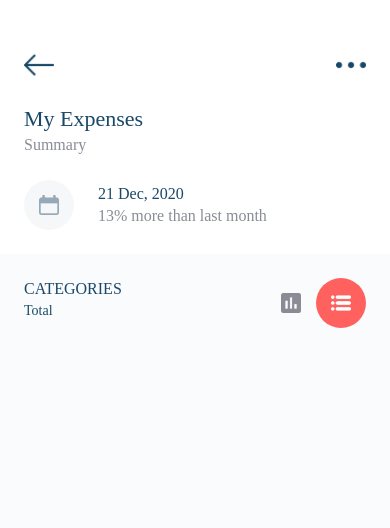
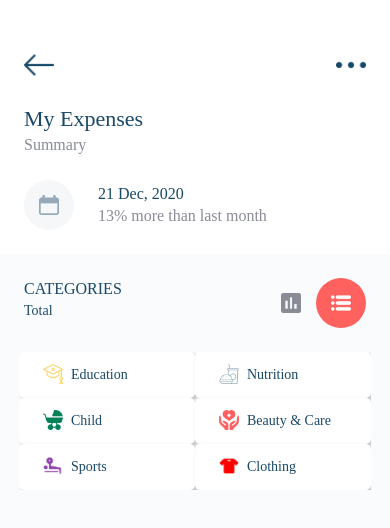
Before and after one commit to corozb/expense-tracker-RN, a React Native app: screen /Home in a window 390 px wide. Both pictures are taken after a click on the element 341 px from the left and 303 px from the top of the page. Shown: the top 528 px of the page. Built offline with nearby package versions, Linux system fonts and the light colour scheme.

Commit message:
Category List

```diff
--- a/screens/Home.js
+++ b/screens/Home.js
@@ -1,10 +1,212 @@
 import React, { useState } from 'react'
-import { StyleSheet, View, Text, TouchableOpacity, Image } from 'react-native'
+import { StyleSheet, View, Text, TouchableOpacity, Image, ScrollView, FlatList } from 'react-native'
 
 import { COLORS, SIZES, FONTS, icons } from '../constants'
 
+// dummy data
+const confirmStatus = 'C'
+const pendingStatus = 'P'
+
+let categoriesData = [
+  {
+    id: 1,
+    name: 'Education',
+    icon: icons.education,
+    color: COLORS.yellow,
+    expenses: [
+      {
+        id: 1,
+        title: 'Tuition Fee',
+        description: 'Tuition fee',
+        location: "ByProgrammers' tuition center",
+        total: 100.0,
+        status: pendingStatus,
+      },
+      {
+        id: 2,
+        title: 'Arduino',
+        description: 'Hardward',
+        location: "ByProgrammers' tuition center",
+        total: 30.0,
+        status: pendingStatus,
+      },
+      {
+        id: 3,
+        title: 'Javascript Books',
+        description: 'Javascript books',
+        location: "ByProgrammers' Book Store",
+        total: 20.0,
+        status: confirmStatus,
+      },
+      {
+        id: 4,
+        title: 'PHP Books',
+        description: 'PHP books',
+        location: "ByProgrammers' Book Store",
+        total: 20.0,
+        status: confirmStatus,
+      },
+    ],
+  },
+  {
+    id: 2,
+    name: 'Nutrition',
+    icon: icons.food,
+    color: COLORS.lightBlue,
+    expenses: [
+      {
+        id: 5,
+        title: 'Vitamins',
+        description: 'Vitamin',
+        location: "ByProgrammers' Pharmacy",
+        total: 25.0,
+        status: pendingStatus,
+      },
+
+      {
+        id: 6,
+        title: 'Protein powder',
+        description: 'Protein',
+        location: "ByProgrammers' Pharmacy",
+        total: 50.0,
+        status: confirmStatus,
+      },
+    ],
+  },
+  {
+    id: 3,
+    name: 'Child',
+    icon: icons.baby_car,
+    color: COLORS.darkgreen,
+    expenses: [
+      {
+        id: 7,
+        title: 'Toys',
+        description: 'toys',
+        location: "ByProgrammers' Toy Store",
+        total: 25.0,
+        status: confirmStatus,
+      },
+      {
+        id: 8,
+        title: 'Baby Car Seat',
+        description: 'Baby Car Seat',
+        location: "ByProgrammers' Baby Care Store",
+        total: 100.0,
+        status: pendingStatus,
+      },
+      {
+        id: 9,
+        title: 'Pampers',
+        description: 'Pampers',
+        location: "ByProgrammers' Supermarket",
+        total: 100.0,
+        status: pendingStatus,
+      },
+      {
+        id: 10,
+        title: 'Baby T-Shirt',
+        description: 'T-Shirt',
+        location: "ByProgrammers' Fashion Store",
+        total: 20.0,
+        status: pendingStatus,
+      },
+    ],
+  },
+  {
+    id: 4,
+    name: 'Beauty & Care',
+    icon: icons.healthcare,
+    color: COLORS.peach,
+    expenses: [
+      {
+        id: 11,
+        title: 'Skin Care product',
+        description: 'skin care',
+        location: "ByProgrammers' Pharmacy",
+        total: 10.0,
+        status: pendingStatus,
+      },
+      {
+        id: 12,
+        title: 'Lotion',
+        description: 'Lotion',
+        location: "ByProgrammers' Pharmacy",
+        total: 50.0,
+        status: confirmStatus,
+      },
+      {
+        id: 13,
+        title: 'Face Mask',
+        description: 'Face Mask',
+        location: "ByProgrammers' Pharmacy",
+        total: 50.0,
+        status: pendingStatus,
+      },
+      {
+        id: 14,
+        title: 'Sunscreen cream',
+        description: 'Sunscreen cream',
+        location: "ByProgrammers' Pharmacy",
+        total: 50.0,
+        status: pendingStatus,
+      },
+    ],
+  },
+  {
+    id: 5,
+    name: 'Sports',
+    icon: icons.sports_icon,
+    color: COLORS.purple,
+    expenses: [
+      {
+        id: 15,
+        title: 'Gym Membership',
+        description: 'Monthly Fee',
+        location: "ByProgrammers' Gym",
+        total: 45.0,
+        status: pendingStatus,
+      },
+      {
+        id: 16,
+        title: 'Gloves',
+        description: 'Gym Equipment',
+        location: "ByProgrammers' Gym",
+        total: 15.0,
+        status: confirmStatus,
+      },
+    ],
+  },
+  {
+    id: 6,
+    name: 'Clothing',
+    icon: icons.cloth_icon,
+    color: COLORS.red,
+    expenses: [
+      {
+        id: 17,
+        title: 'T-Shirt',
+        description: 'Plain Color T-Shirt',
+        location: "ByProgrammers' Mall",
+        total: 20.0,
+        status: pendingStatus,
+      },
+      {
+        id: 18,
+        title: 'Jeans',
+        description: 'Blue Jeans',
+        location: "ByProgrammers' Mall",
+        total: 50.0,
+        status: confirmStatus,
+      },
+    ],
+  },
+]
+
 function Home() {
   const [viewMode, setViewMode] = useState('chart')
+  const [categories, setCategories] = useState(categoriesData)
+  const [selectedCategory, setSelectedCategory] = useState(null)
 
   const renderNavbar = () => {
     return (
@@ -77,11 +279,39 @@ function Home() {
     </View>
   )
 
+  const renderCategoryList = () => {
+    const renderItem = ({ item }) => (
+      <TouchableOpacity style={{ ...styles.categoryItem, ...styles.shadow }} onPress={() => setSelectedCategory(item)}>
+        <Image
+          source={item.icon}
+          style={{
+            width: 20,
+            height: 20,
+            tintColor: item.color,
+          }}
+        />
+        <Text style={{ marginLeft: SIZES.base, color: COLORS.primary, ...FONTS.h4 }}>{item.name}</Text>
+      </TouchableOpacity>
+    )
+
+    return (
+      <View style={{ paddingHorizontal: SIZES.padding - 5 }}>
+        <View>
+          <FlatList data={categories} renderItem={renderItem} keyExtractor={(item) => `${item.id}`} numColumns={2} />
+        </View>
+      </View>
+    )
+  }
+
   return (
     <View style={{ flex: 1, backgroundColor: COLORS.lightGray2 }}>
       {renderNavbar()}
       {renderHeader()}
       {renderCategory()}
+
+      <ScrollView contentContainerStyle={{ paddingBottom: 60 }}>
+        {viewMode === 'list' && <View>{renderCategoryList()}</View>}
+      </ScrollView>
     </View>
   )
 }
@@ -135,6 +365,26 @@ const styles = StyleSheet.create({
     width: 20,
     height: 20,
   },
+
+  categoryItem: {
+    flex: 1,
+    flexDirection: 'row',
+    paddingVertical: SIZES.radius,
+    paddingHorizontal: SIZES.padding,
+    borderRadius: 5,
+    backgroundColor: COLORS.white,
+  },
+
+  shadow: {
+    shadowColor: '#000',
+    shadowOffset: {
+      width: 2,
+      height: 2,
+    },
+    shadowOpacity: 0.25,
+    shadowRadius: 3.84,
+    elevation: 3,
+  },
 })
 
 export default Home
```
